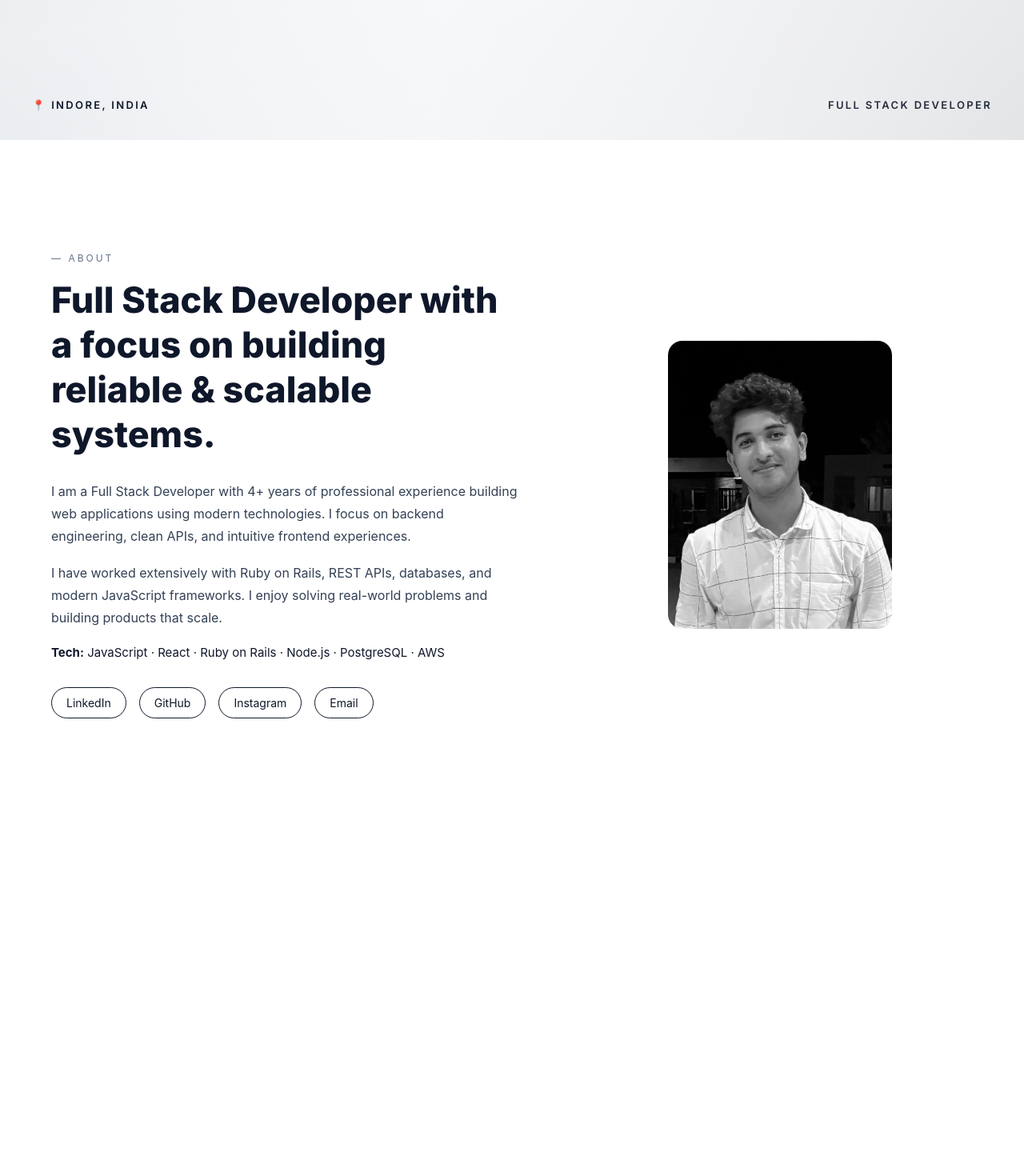
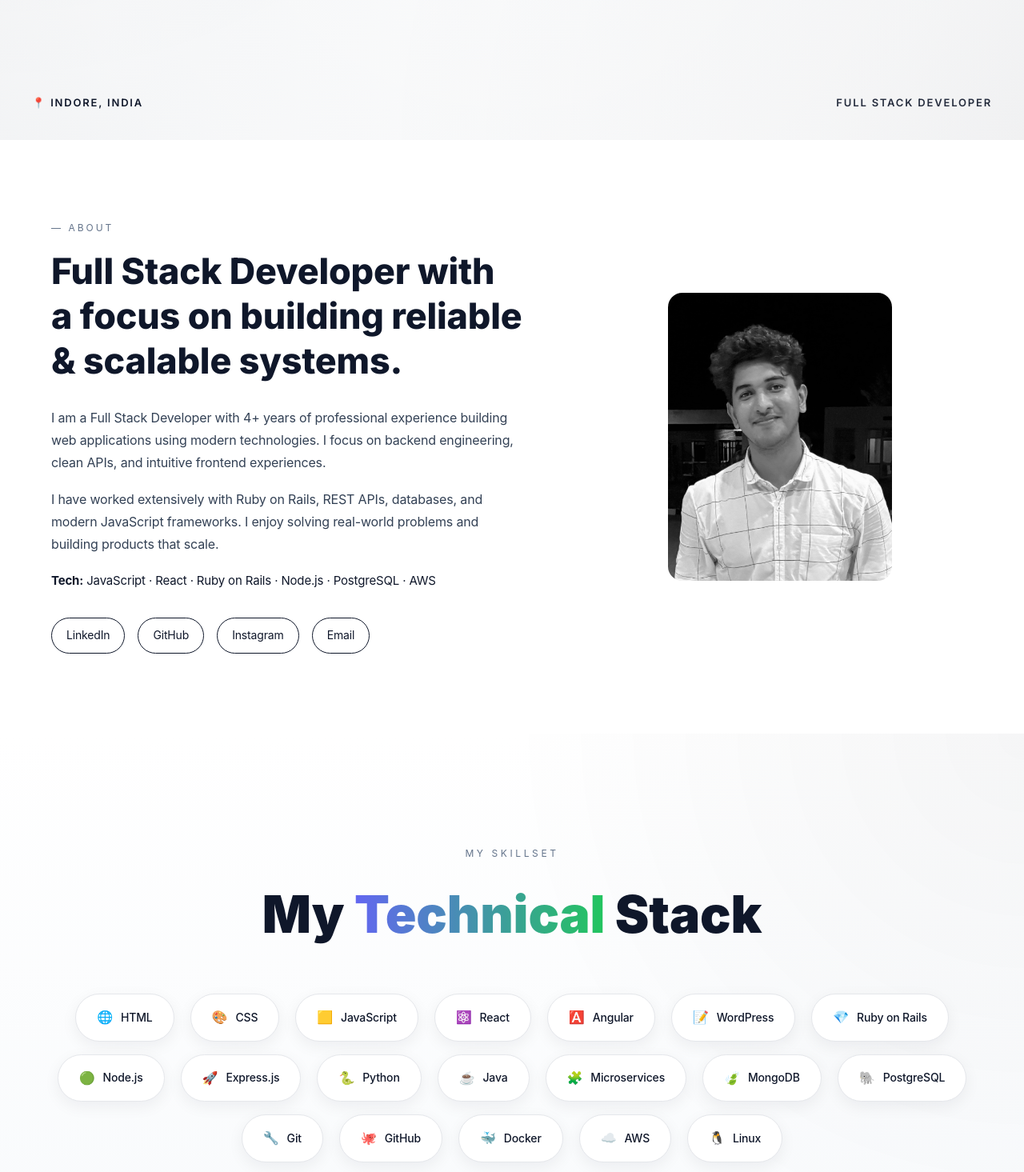
Before and after one commit to Ankit-Ahirrao/my-portfolio, a React (Vite) app: page / in a window 1280 px wide. Shown: the part 625-2090 px from the top of the page at 80% size. Before the commit the page ends 1663 px from the top, so only its background shows below. Built offline with nearby package versions, Linux system fonts and the light colour scheme; a web font is replaced by a local one.

Commit message:
Implement skills section

```diff
--- a/package.json
+++ b/package.json
@@ -15,7 +15,8 @@
     "@tsparticles/slim": "^3.9.1",
     "framer-motion": "^12.29.0",
     "react": "^19.2.0",
-    "react-dom": "^19.2.0"
+    "react-dom": "^19.2.0",
+    "react-icons": "^5.5.0"
   },
   "devDependencies": {
     "@eslint/js": "^9.39.1",
--- a/src/App.jsx
+++ b/src/App.jsx
@@ -1,8 +1,7 @@
 import Hero from "./components/Hero"
+import About from "./components/About"
+import Skills from "./components/Skills"
 import BackgroundParticles from "./components/BackgroundParticles"
-import "./styles/global.css"
-import About from "./components/About"
-
 
 export default function App() {
   return (
@@ -10,6 +9,7 @@ export default function App() {
       <BackgroundParticles />
       <Hero />
       <About />
+      <Skills />
     </>
   )
 }
--- /dev/null
+++ b/src/components/Skills.jsx
@@ -0,0 +1,51 @@
+import "../styles/skills.css"
+
+const skills = [
+  { name: "HTML", icon: "🌐" },
+  { name: "CSS", icon: "🎨" },
+  { name: "JavaScript", icon: "🟨" },
+  { name: "React", icon: "⚛️" },
+  { name: "Angular", icon: "🅰️" },
+  { name: "WordPress", icon: "📝" },
+
+  { name: "Ruby on Rails", icon: "💎" },
+  { name: "Node.js", icon: "🟢" },
+  { name: "Express.js", icon: "🚀" },
+  { name: "Python", icon: "🐍" },
+  { name: "Java", icon: "☕" },
+  { name: "Microservices", icon: "🧩" },
+
+  { name: "MongoDB", icon: "🍃" },
+  { name: "PostgreSQL", icon: "🐘" },
+
+  { name: "Git", icon: "🔧" },
+  { name: "GitHub", icon: "🐙" },
+  { name: "Docker", icon: "🐳" },
+  { name: "AWS", icon: "☁️" },
+  { name: "Linux", icon: "🐧" }
+]
+
+export default function Skills() {
+  return (
+    <section className="skills">
+      <div className="skills-container">
+
+        <p className="skills-eyebrow">MY SKILLSET</p>
+
+        <h2 className="skills-title">
+          My <span>Technical</span> Stack
+        </h2>
+
+        <div className="skills-cloud">
+          {skills.map(skill => (
+            <div key={skill.name} className="skill-pill">
+              <span className="skill-icon">{skill.icon}</span>
+              {skill.name}
+            </div>
+          ))}
+        </div>
+
+      </div>
+    </section>
+  )
+}
--- a/src/styles/about.css
+++ b/src/styles/about.css
@@ -1,8 +1,8 @@
 .about {
-  padding: 140px 0;
   background: #ffffff;
   color: #0f172a;
 }
+
 
 .about-container {
   max-width: 1200px;
--- a/src/styles/global.css
+++ b/src/styles/global.css
@@ -2,6 +2,10 @@
   margin: 0;
   padding: 0;
   box-sizing: border-box;
+}
+
+html {
+  scroll-behavior: smooth;
 }
 
 body {
@@ -9,4 +13,19 @@ body {
   color: #0f172a;
   font-family: -apple-system, BlinkMacSystemFont, "Inter", system-ui, sans-serif;
   overflow-x: hidden;
+
+  /* 🔑 Spacing & typography polish */
+  line-height: 1.6;        /* tighter than default */
+  letter-spacing: -0.01em; /* subtle premium feel */
 }
+
+section {
+  padding: 100px 0;
+}
+
+
+@media (max-width: 768px) {
+  section {
+    padding: 72px 0;
+  }
+}
--- a/src/styles/hero.css
+++ b/src/styles/hero.css
@@ -6,22 +6,22 @@
   align-items: center;
   justify-content: center;
 
-  /* Glossy white background */
+  /* Softer glossy white background */
   background:
     radial-gradient(
       circle at top left,
-      rgba(15, 23, 42, 0.08),
-      transparent 45%
+      rgba(15, 23, 42, 0.04),
+      transparent 50%
     ),
     radial-gradient(
       circle at bottom right,
-      rgba(15, 23, 42, 0.06),
-      transparent 50%
+      rgba(15, 23, 42, 0.03),
+      transparent 55%
     ),
     linear-gradient(
       135deg,
       #ffffff 0%,
-      #f8fafc 40%,
+      #f9fafb 45%,
       #ffffff 100%
     );
 }
@@ -33,11 +33,12 @@
   background: radial-gradient(
     circle at center,
     transparent 0%,
-    rgba(15, 23, 42, 0.03) 70%,
-    rgba(15, 23, 42, 0.06) 100%
+    rgba(15, 23, 42, 0.015) 75%,
+    rgba(15, 23, 42, 0.03) 100%
   );
   pointer-events: none;
 }
+
 
 
 .hero-content {
--- a/src/styles/heroMeta.css
+++ b/src/styles/heroMeta.css
@@ -2,9 +2,9 @@
   position: fixed;
   bottom: 36px;
   font-family: "Inter", system-ui, sans-serif;
-  font-size: 13px;              /* bigger than before */
-  font-weight: 600;             /* bold like Parth */
-  letter-spacing: 0.18em;
+  font-size: 13px;
+  font-weight: 600;
+  letter-spacing: 0.14em; /* slightly tighter, matches hero */
   text-transform: uppercase;
   color: #0f172a;
   z-index: 20;
@@ -22,3 +22,30 @@
   text-align: right;
   opacity: 0.9;
 }
+
+/* =====================
+   RESPONSIVE SAFETY
+   ===================== */
+
+/* Tablets */
+@media (max-width: 768px) {
+  .meta {
+    font-size: 12px;
+    bottom: 24px;
+  }
+
+  .meta-left {
+    left: 24px;
+  }
+
+  .meta-right {
+    right: 24px;
+  }
+}
+
+/* Mobile phones */
+@media (max-width: 480px) {
+  .meta {
+    display: none; /* hide on small screens */
+  }
+}
--- /dev/null
+++ b/src/styles/skills.css
@@ -0,0 +1,81 @@
+.skills {
+  padding: 140px 24px;
+  background:
+    radial-gradient(
+      circle at top right,
+      rgba(15, 23, 42, 0.04),
+      transparent 45%
+    ),
+    linear-gradient(
+      180deg,
+      #ffffff 0%,
+      #f8fafc 100%
+    );
+}
+
+.skills-container {
+  max-width: 1200px;
+  margin: 0 auto;
+}
+
+/* Eyebrow */
+.skills-eyebrow {
+  text-align: center;
+  font-size: 12px;
+  letter-spacing: 0.3em;
+  color: #64748b;
+  margin-bottom: 16px;
+}
+
+/* Title */
+.skills-title {
+  text-align: center;
+  font-size: clamp(2.5rem, 5vw, 4rem);
+  font-weight: 900;
+  color: #0f172a;
+  margin-bottom: 48px;
+}
+
+.skills-title span {
+  background: linear-gradient(90deg, #6366f1, #22c55e);
+  -webkit-background-clip: text;
+  -webkit-text-fill-color: transparent;
+}
+
+/* Skill cloud */
+.skills-cloud {
+  display: flex;
+  flex-wrap: wrap;
+  justify-content: center;
+  gap: 16px 20px;
+}
+
+/* Skill pill */
+.skill-pill {
+  display: flex;
+  align-items: center;
+  gap: 10px;
+  padding: 16px 26px;
+  border-radius: 999px;
+  font-size: 14px;
+  font-weight: 500;
+  color: #0f172a;
+  background: #ffffff;
+  border: 1px solid #e5e7eb;
+  transition: all 0.25s ease;
+  box-shadow: 0 6px 20px rgba(15, 23, 42, 0.06);
+}
+
+.skill-icon {
+  font-size: 16px;
+}
+
+/* Hover polish */
+.skill-pill:hover {
+  transform: translateY(-4px);
+  box-shadow: 0 16px 40px rgba(15, 23, 42, 0.12);
+}
+
+.skills-inline {
+  gap: 16px 20px; /* tighter horizontal & vertical spacing */
+}
```
Also changed, not shown: 1 other file (tests, documents, lock files or other folders).
